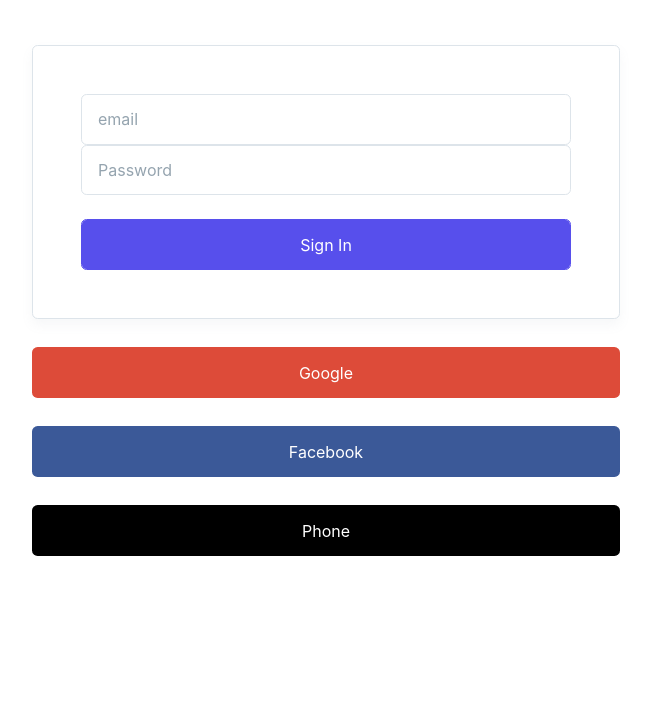
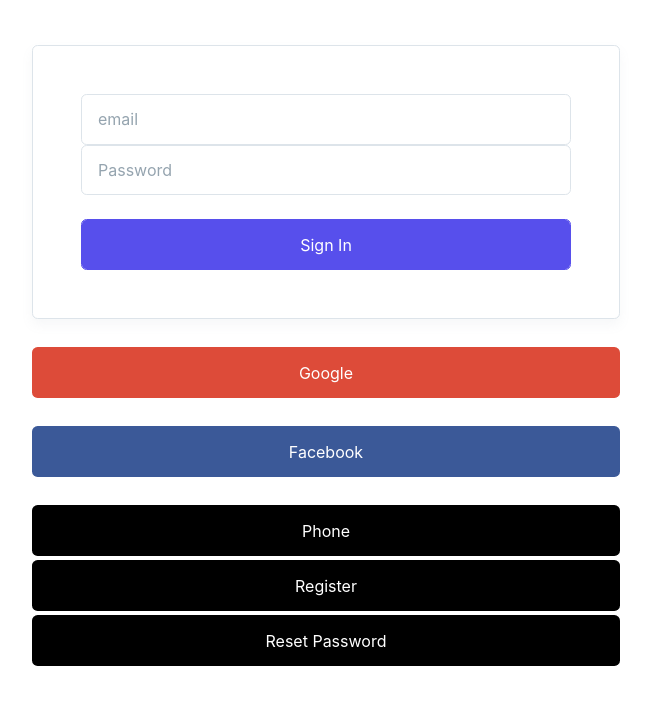
Before and after one commit to I4AJI/FSWD-111, a plain HTML site: page index.html in a window 1280 px wide. Shown: the part 199-904 px from the top of the page, without its empty margins (314-965 px from the left). Drawn offline with Linux system fonts and the light colour scheme.

Commit message:
added new lines html

```diff
--- a/index.html
+++ b/index.html
@@ -41,6 +41,7 @@
                 <!--Alternative-->
                 <div class="row">
                     <div class="col-lg-12 col-md-12 mt-4">
+
                         <a id="sign-in-google" href="#" class="btn bg-googleplay mt-1 text-white w-50">Google</a>
                     </div>
                     <div class="col-lg-12 col-md-12 mt-4">
@@ -50,6 +51,12 @@
                         <div id="recaptcha-container"></div>
                         <a id="sign-in-phone" href="#" class="btn bg-black mt-1 text-white w-50">Phone</a>
                     </div>
+                    <div>
+                        <a href="register.php" class="btn bg-black mt-1 text-white w-50">Register</a>
+                    </div>
+                    <div>
+                        <a href="reset-password.php" class="btn bg-black mt-1 text-white w-50">Reset Password</a>
+                    </div>
                 </div>
             </div>
         </div>
```
